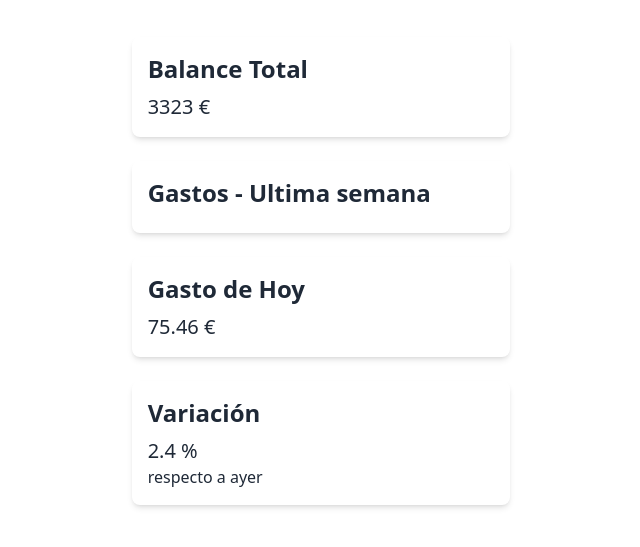
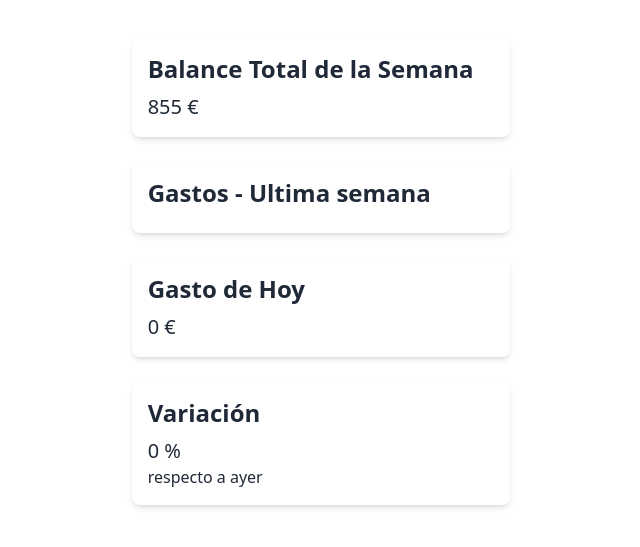
Before and after one commit to abicelaya/inprocode-react, a React (Vite) app: page / in a window 1280 px wide. Shown: the part 129-676 px from the top of the page, without its empty margins (319-959 px from the left). Built offline with nearby package versions, Linux system fonts and the light colour scheme.

Commit message:
mostrar el balance total de gastos de la semana y modificar test del componente TotalBalance

```diff
--- a/src/components/TotalBalance/TotalBalance.jsx
+++ b/src/components/TotalBalance/TotalBalance.jsx
@@ -1,13 +1,18 @@
-import React from 'react';
-import { useAppContext } from '../../context/AppContext';
+import React from "react";
+import { useAppContext } from "../../context/AppContext";
 
 const TotalBalance = () => {
-  const { totalBalance } = useAppContext();
+  const { expensesData } = useAppContext();
+
+  const weekTotal = expensesData.reduce(
+    (total, expense) => total + expense.amount,
+    0
+  );
 
   return (
-    <div className=" p-4 rounded-lg shadow-md">
-      <h2 className="text-2xl font-semibold">Balance Total</h2>
-      <p className="text-xl mt-2">{totalBalance} €</p>
+    <div className="p-4 rounded-lg shadow-md">
+      <h2 className="text-2xl font-semibold">Balance Total de la Semana</h2>
+      <p className="text-xl mt-2">{weekTotal} €</p>
     </div>
   );
 };
--- a/src/context/AppContext.jsx
+++ b/src/context/AppContext.jsx
@@ -4,9 +4,9 @@ const AppContext = createContext();
 
 export const AppProvider = ({ children }) => {
   //estado inicial para los datos
-  const [totalBalance, setTotalBalance] = useState(3323);
-  const [expenseToday, setExpenseToday] = useState(75.46);
-  const [variation, setVariation] = useState(2.4);
+  const [totalBalance, setTotalBalance] = useState(0);
+  const [expenseToday, setExpenseToday] = useState(0);
+  const [variation, setVariation] = useState(0);
 
   //datos para la grafica
   const [expensesData, setExpensesData] = useState([
```
Also changed, not shown: src/context/CustomProvider.jsx (added, +8 -0 lines), 1 other file (tests, documents, lock files or other folders).
